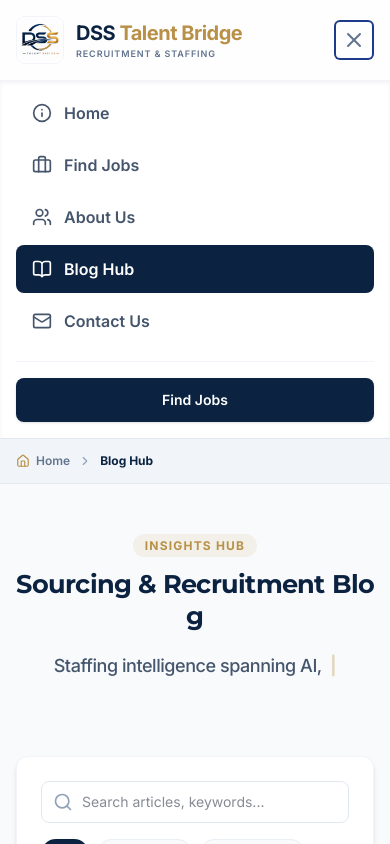
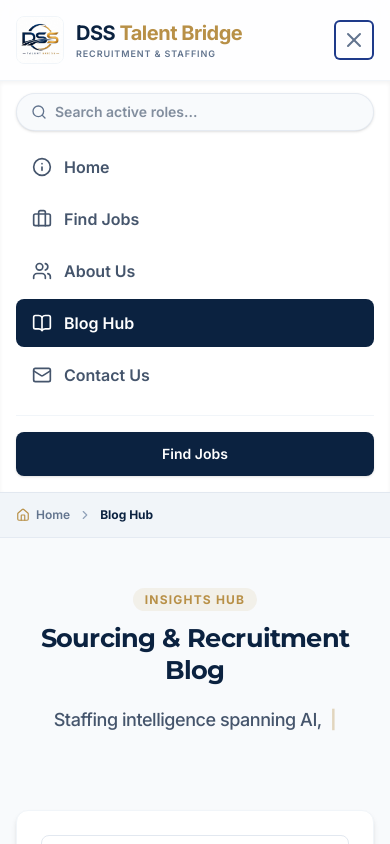
Before and after one commit to Inderjeet8877/DSS, a Next.js app: page /blog in a window 390 px wide. Both pictures are taken after a click on the button "Open main menu". Shown: the top 844 px of the page. Built offline with nearby package versions, Linux system fonts and the light colour scheme.

Commit message:
solve the mobile responsive errors

```diff
--- a/src/app/layout.tsx
+++ b/src/app/layout.tsx
@@ -1,4 +1,4 @@
-import type { Metadata } from "next";
+import type { Metadata, Viewport } from "next";
 import { Montserrat, Inter } from "next/font/google";
 import "./globals.css";
 
@@ -13,6 +13,11 @@ const montserrat = Montserrat({
   subsets: ["latin"],
   weight: ["700"],
 });
+
+export const viewport: Viewport = {
+  width: "device-width",
+  initialScale: 1,
+};
 
 export const metadata: Metadata = {
   metadataBase: new URL("https://dsstalentbridge.com"),
--- a/src/components/Header.tsx
+++ b/src/components/Header.tsx
@@ -213,6 +213,61 @@ export default function Header() {
       {isOpen && (
         <div className="md:hidden animate-fade-in" id="mobile-menu">
           <div className="space-y-1 px-4 pb-4 pt-2 border-t border-slate-100 bg-white shadow-inner">
+            {/* Mobile Search */}
+            <div className="relative mb-3 pt-1">
+              <div className="flex items-center gap-2 bg-slate-50 border border-slate-200/85 rounded-full px-3.5 py-2 w-full shadow-sm">
+                <Search className="h-4 w-4 text-slate-500 shrink-0" />
+                <input
+                  type="text"
+                  placeholder="Search active roles..."
+                  value={searchQuery}
+                  onChange={(e) => setSearchQuery(e.target.value)}
+                  className="bg-transparent text-sm w-full focus:outline-none text-navy-800 font-semibold"
+                />
+                {searchQuery && (
+                  <button
+                    onClick={() => setSearchQuery("")}
+                    className="text-slate-400 hover:text-navy-800 transition-colors"
+                  >
+                    <X className="h-3.5 w-3.5" />
+                  </button>
+                )}
+              </div>
+              {/* Search Suggestions in Mobile */}
+              {searchQuery && (
+                <div className="absolute left-0 top-full mt-1 w-full bg-white rounded-xl shadow-xl border border-slate-200/80 py-3 z-50 animate-fade-in divide-y divide-slate-100 max-h-60 overflow-y-auto">
+                  <div className="px-4 pb-2 text-[10px] font-bold text-slate-400 uppercase tracking-widest">
+                    Matching Positions
+                  </div>
+                  {filteredSearchJobs.length > 0 ? (
+                    filteredSearchJobs.map((job) => (
+                      <Link
+                        key={job.id}
+                        href={`/jobs?id=${job.id}`}
+                        onClick={() => {
+                          setIsOpen(false);
+                          setSearchQuery("");
+                        }}
+                        className="flex flex-col gap-1 px-4 py-2 hover:bg-slate-50 transition-colors text-left"
+                      >
+                        <span className="text-xs font-bold text-navy-800">
+                          {job.title}
+                        </span>
+                        <div className="flex items-center justify-between text-[10px] text-slate-500 font-medium">
+                          <span>{job.department}</span>
+                          <span className="text-gold-600 font-semibold">{job.location}</span>
+                        </div>
+                      </Link>
+                    ))
+                  ) : (
+                    <div className="px-4 py-4 text-center text-xs text-slate-400">
+                      No matching jobs found
+                    </div>
+                  )}
+                </div>
+              )}
+            </div>
+
             {navigation.map((item) => {
               const Icon = item.icon;
               return (
--- a/src/components/animations/ScrollFloat.tsx
+++ b/src/components/animations/ScrollFloat.tsx
@@ -33,10 +33,18 @@ const ScrollFloat: React.FC<ScrollFloatProps> = ({
 
   const splitText = useMemo(() => {
     const text = typeof children === 'string' ? children : '';
-    return text.split('').map((char, index) => (
-      <span className="inline-block word" key={index}>
-        {char === ' ' ? '\u00A0' : char}
-      </span>
+    const words = text.split(' ');
+    return words.map((word, wordIndex) => (
+      <React.Fragment key={wordIndex}>
+        <span className="inline-block whitespace-nowrap">
+          {word.split('').map((char, charIndex) => (
+            <span className="inline-block scroll-float-char" key={charIndex}>
+              {char}
+            </span>
+          ))}
+        </span>
+        {wordIndex < words.length - 1 && ' '}
+      </React.Fragment>
     ));
   }, [children]);
 
@@ -46,7 +54,7 @@ const ScrollFloat: React.FC<ScrollFloatProps> = ({
 
     const scroller = scrollContainerRef && scrollContainerRef.current ? scrollContainerRef.current : window;
 
-    const charElements = el.querySelectorAll('.inline-block');
+    const charElements = el.querySelectorAll('.scroll-float-char');
 
     gsap.fromTo(
       charElements,
```
